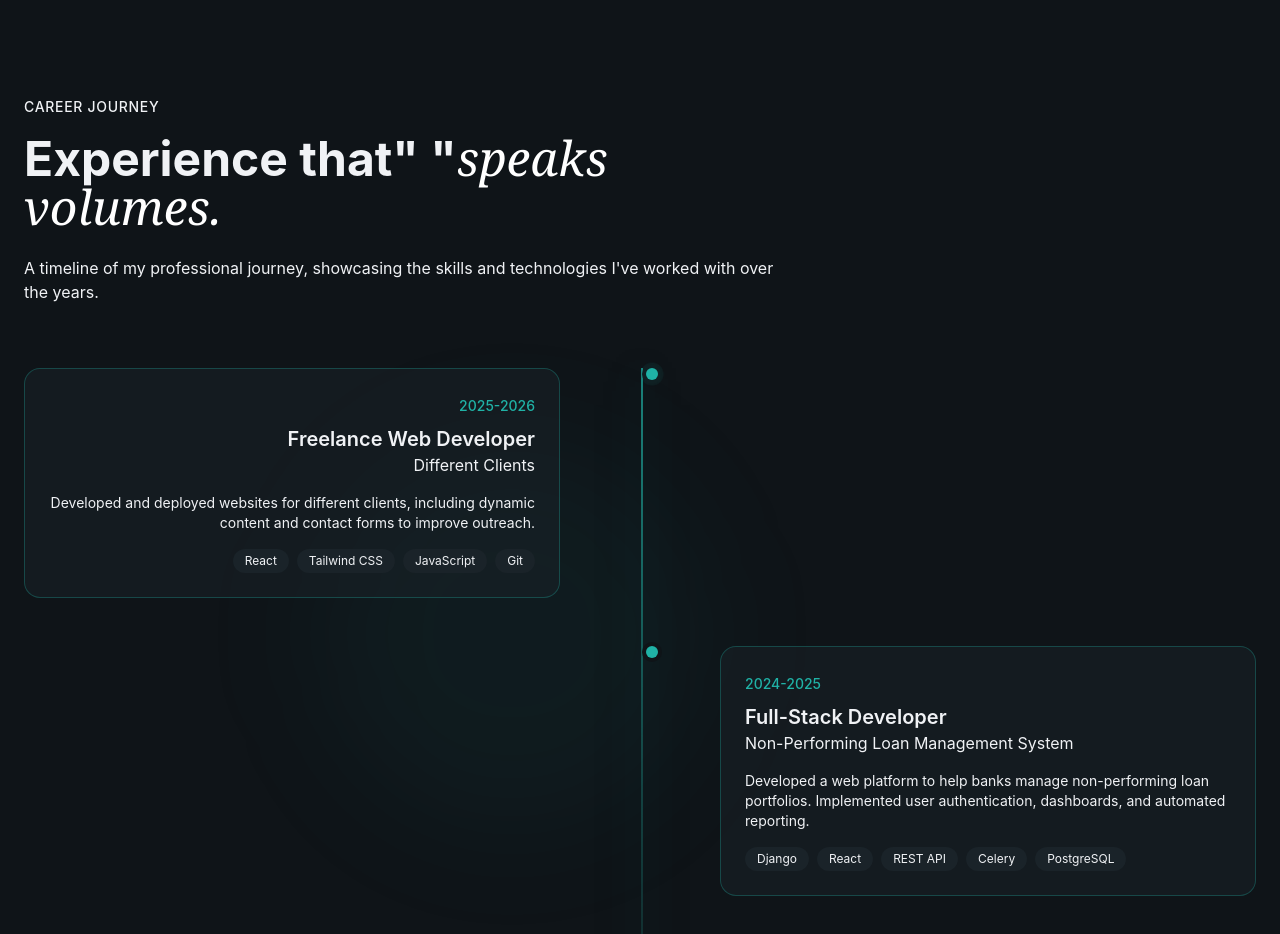
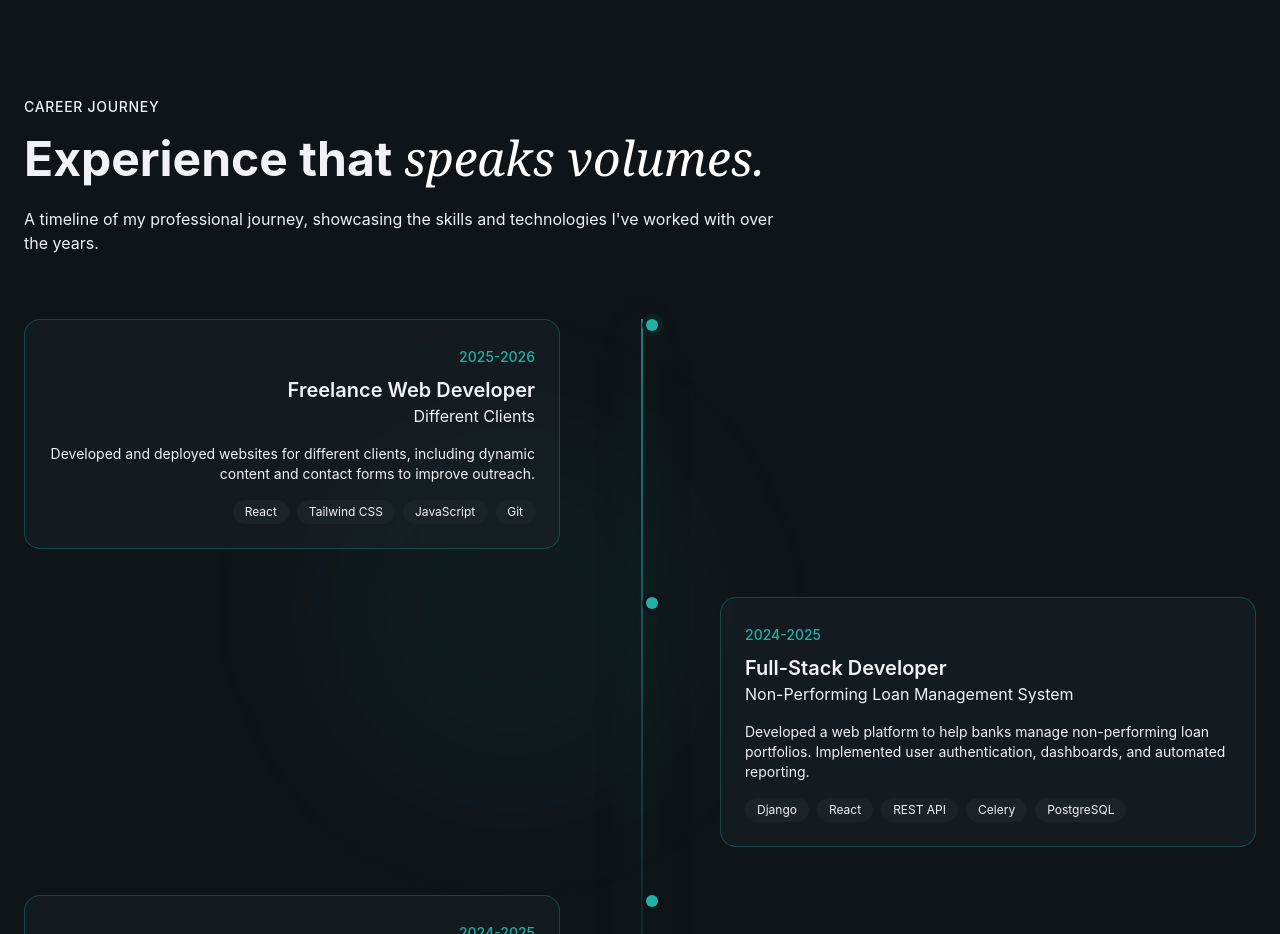
Before and after one commit to getnettadele/Portfolio, a React (Vite) app: page / in a window 1280 px wide. Shown: the part 3100-4034 px from the top of the page. Built offline with nearby package versions, Linux system fonts and the light colour scheme.

Commit message:
Enhancing Experience component

```diff
--- a/src/sections/Experience.jsx
+++ b/src/sections/Experience.jsx
@@ -41,7 +41,7 @@ export const Experience = () => {
                                 <h2 className="text-4xl md:text-5xl font-bold
                                 mt-4 mb-6 animate-fade-in animation-delay-100
                                 text-secondary-foreground">
-                                    Experience that" "
+                                    Experience that {" "}
                                     <span className="font-serif italic font-normal text-white">
                                         speaks volumes.
                                         </span>
```
